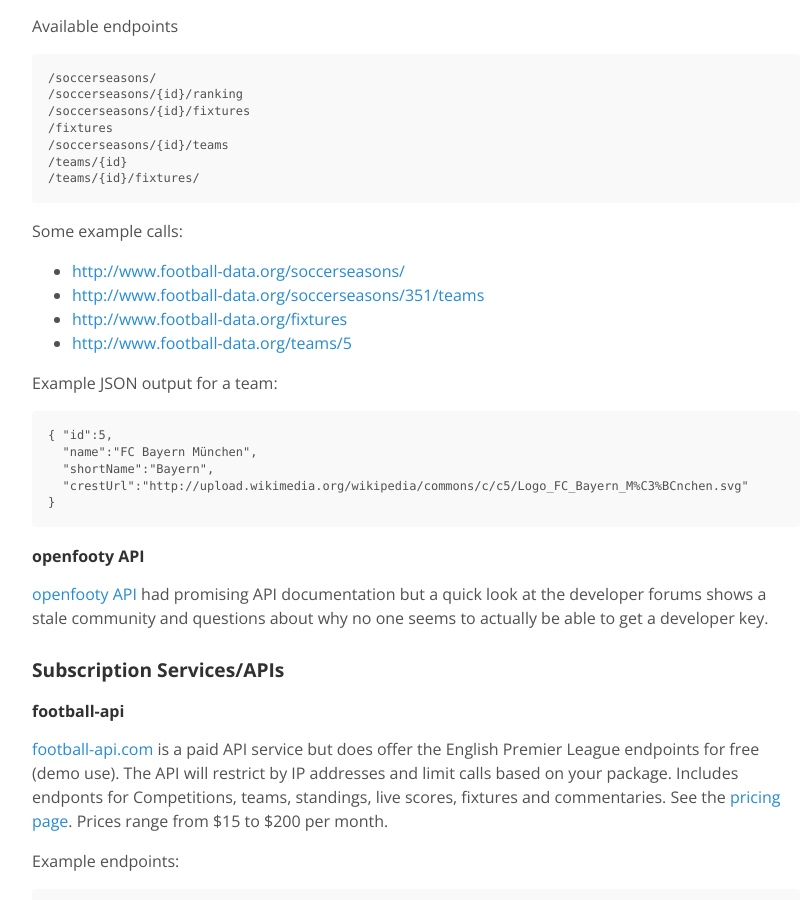
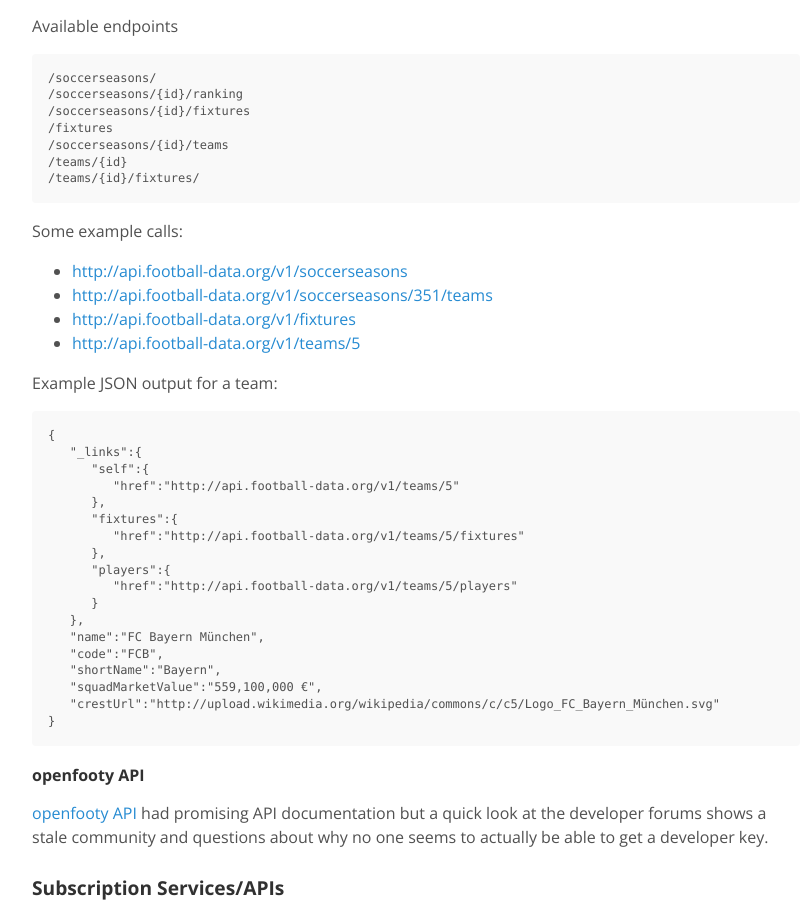
Before and after one commit to jokecamp/jokecamp.com, a Jekyll site: the page built from _posts/2014-03-08-guide-to-football-and-soccer-data-and-apis.markdown, in a window 1280 px wide and 900 px high, scrolled down 2715 px. Shown: the whole window, without its empty margins (224-1035 px from the left). Built offline with Jekyll 4.4.1, drawn with Linux system fonts in a browser that asks for light colours; nearby versions of some CDN libraries; Markdown is read by kramdown in place of the engine named in the settings; comment, search, counter and statistics services are not loaded.

Commit message:
Updated football data guide

```diff
--- a/_posts/2014-03-08-guide-to-football-and-soccer-data-and-apis.markdown
+++ b/_posts/2014-03-08-guide-to-football-and-soccer-data-and-apis.markdown
@@ -150,18 +150,31 @@ Available endpoints
 
 Some example calls:
 
-- <http://www.football-data.org/soccerseasons/>
-- <http://www.football-data.org/soccerseasons/351/teams>
-- <http://www.football-data.org/fixtures>
-- <http://www.football-data.org/teams/5>
+- <http://api.football-data.org/v1/soccerseasons>
+- <http://api.football-data.org/v1/soccerseasons/351/teams>
+- <http://api.football-data.org/v1/fixtures>
+- <http://api.football-data.org/v1/teams/5>
 
 
 Example JSON output for a team:
 
-    { "id":5,
-      "name":"FC Bayern München",
-      "shortName":"Bayern",
-      "crestUrl":"http://upload.wikimedia.org/wikipedia/commons/c/c5/Logo_FC_Bayern_M%C3%BCnchen.svg"
+    {
+       "_links":{
+          "self":{
+             "href":"http://api.football-data.org/v1/teams/5"
+          },
+          "fixtures":{
+             "href":"http://api.football-data.org/v1/teams/5/fixtures"
+          },
+          "players":{
+             "href":"http://api.football-data.org/v1/teams/5/players"
+          }
+       },
+       "name":"FC Bayern München",
+       "code":"FCB",
+       "shortName":"Bayern",
+       "squadMarketValue":"559,100,000 €",
+       "crestUrl":"http://upload.wikimedia.org/wikipedia/commons/c/c5/Logo_FC_Bayern_München.svg"
     }
 
 <a name="openfooty"></a>
```
Also changed, not shown: 12 other files.
